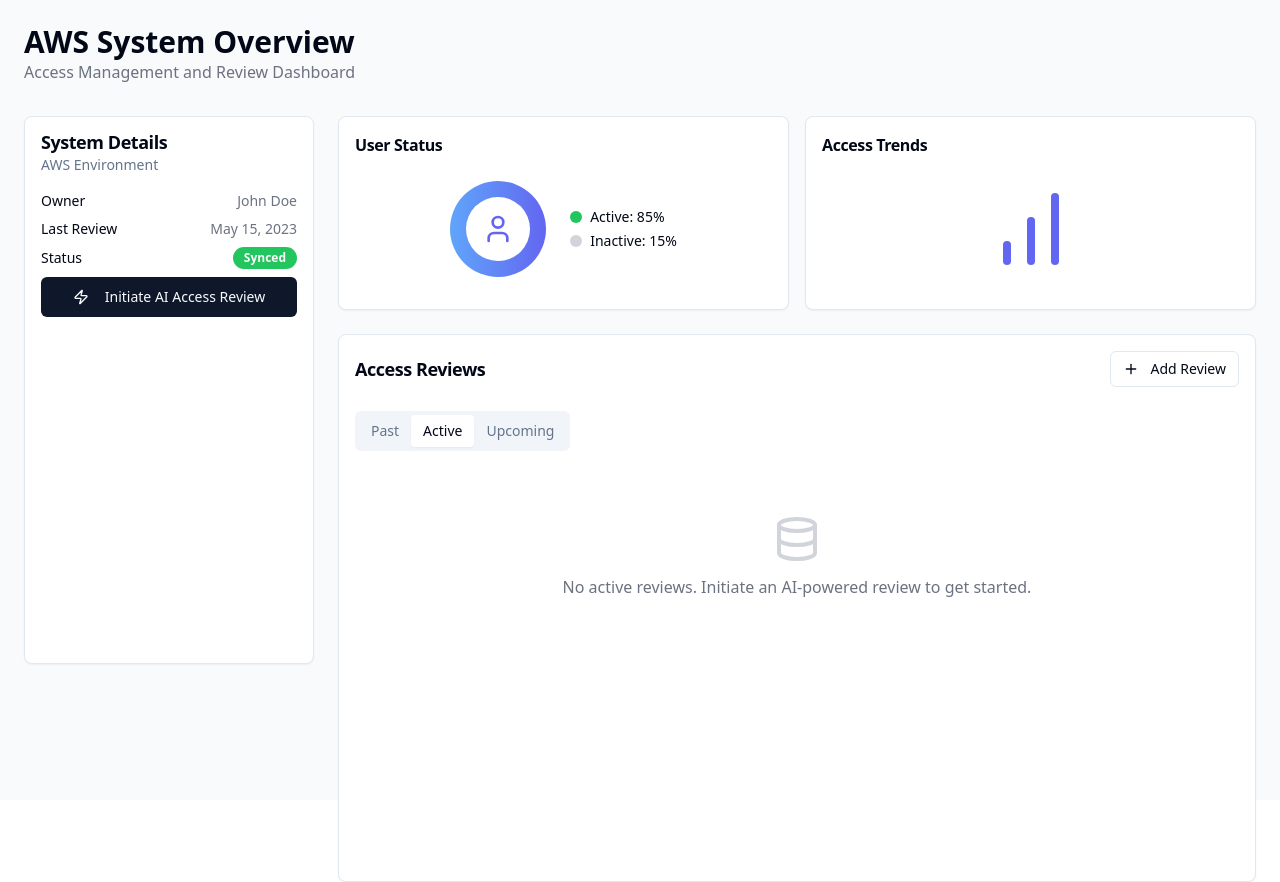
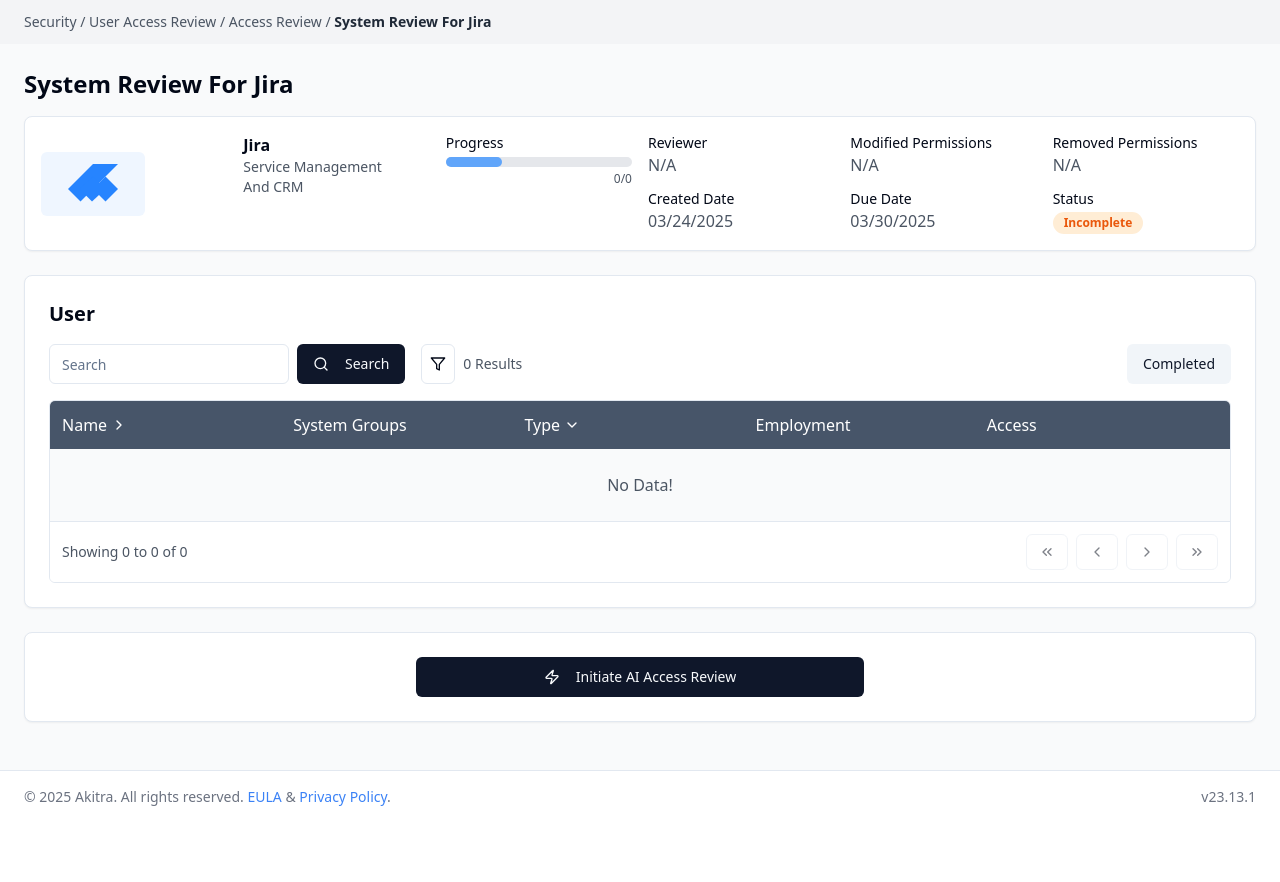
Before and after one commit to apoorvs-ai/access-mindstorm, a React (Vite) app: page / in a window 1280 px wide. After the commit the page ends 823 px from the top, so only its background shows below. Built offline with nearby package versions, Linux system fonts and the light colour scheme.

Commit message:
Refactor: Update layout

```diff
--- a/src/components/ui/card.tsx
+++ b/src/components/ui/card.tsx
@@ -10,7 +10,7 @@ const Card = React.forwardRef<
   <div
     ref={ref}
     className={cn(
-      "rounded-lg border bg-card text-card-foreground shadow-sm h-full",
+      "rounded-lg border bg-card text-card-foreground shadow-sm",
       className
     )}
     {...props}
--- a/src/pages/Index.tsx
+++ b/src/pages/Index.tsx
@@ -1,10 +1,10 @@
-
 import { useState, useEffect } from "react";
-import { Card, CardContent, CardDescription, CardHeader, CardTitle } from "@/components/ui/card";
+import { Card, CardContent, CardDescription, CardHeader, CardTitle, CardFooter } from "@/components/ui/card";
 import { Button } from "@/components/ui/button";
 import { Tabs, TabsContent, TabsList, TabsTrigger } from "@/components/ui/tabs";
 import { Badge } from "@/components/ui/badge";
 import { Skeleton } from "@/components/ui/skeleton";
+import { Input } from "@/components/ui/input";
 import {
   Zap,
   Plus,
@@ -18,7 +18,13 @@ import {
   Shield,
   Cpu,
   Database,
-  Brain
+  Brain,
+  ChevronLeft,
+  ChevronRight,
+  ChevronsLeft,
+  ChevronsRight,
+  Filter,
+  Search
 } from "lucide-react";
 import { toast } from "sonner";
 import AITaskProgressBar from "@/components/AITaskProgressBar";
@@ -30,6 +36,7 @@ const Index = () => {
   const [currentAction, setCurrentAction] = useState("");
   const [usersReviewed, setUsersReviewed] = useState<string[]>([]);
   const [analysisComplete, setAnalysisComplete] = useState(false);
+  const [searchQuery, setSearchQuery] = useState("");
 
   const loadingMessages = [
     "Scanning user permission matrices...",
@@ -92,135 +99,175 @@ const Index = () => {
   };
 
   return (
-    <div className="min-h-screen bg-gray-50 p-6">
-      <div className="mb-8">
-        <h1 className="text-3xl font-bold">AWS System Overview</h1>
-        <p className="text-gray-500">Access Management and Review Dashboard</p>
+    <div className="min-h-screen bg-gray-50">
+      {/* Breadcrumb Navigation */}
+      <div className="bg-gray-100 px-6 py-3 text-sm text-gray-600">
+        <div className="max-w-7xl mx-auto">
+          Security / User Access Review / Access Review /
+          <span className="font-semibold text-gray-800"> System Review For Jira</span>
+        </div>
       </div>
 
-      <div className="grid grid-cols-1 md:grid-cols-12 gap-6">
-        {/* System Details Card - reduced height */}
-        <Card className="md:col-span-3">
-          <CardHeader className="pb-2">
-            <CardTitle>System Details</CardTitle>
-            <CardDescription>AWS Environment</CardDescription>
-          </CardHeader>
-          <CardContent className="py-2">
-            <div className="space-y-2">
-              <div className="flex justify-between items-center">
-                <p className="text-sm font-medium">Owner</p>
-                <p className="text-sm text-gray-500">John Doe</p>
+      {/* Main Content */}
+      <div className="max-w-7xl mx-auto p-6">
+        {/* System Review Header */}
+        <h1 className="text-2xl font-bold mb-4">System Review For Jira</h1>
+
+        {/* System Info Card */}
+        <Card className="mb-6">
+          <div className="grid grid-cols-1 md:grid-cols-12 gap-4 p-4">
+            {/* Logo and System Info */}
+            <div className="md:col-span-2 flex items-center justify-center md:justify-start">
+              <div className="bg-blue-50 p-3 rounded-md">
+                <svg width="80" height="40" viewBox="0 0 80 40" fill="none" xmlns="http://www.w3.org/2000/svg">
+                  <path d="M40 0L15 25L27.5 37.5L65 0H40Z" fill="#2684FF"/>
+                  <path d="M26.5 25L39 37.5L52.5 25L40 12.5L26.5 25Z" fill="#2684FF"/>
+                  <path d="M40 25L52.5 37.5L65 25L52.5 12.5L40 25Z" fill="#2684FF"/>
+                </svg>
               </div>
-              <div className="flex justify-between items-center">
-                <p className="text-sm font-medium">Last Review</p>
-                <p className="text-sm text-gray-500">May 15, 2023</p>
             </div>
-              <div className="flex justify-between items-center">
-                <p className="text-sm font-medium">Status</p>
-                <Badge className="bg-green-500">Synced</Badge>
+
+            {/* System Details */}
+            <div className="md:col-span-2">
+              <h3 className="font-bold">Jira</h3>
+              <p className="text-sm text-gray-600">Service Management</p>
+              <p className="text-sm text-gray-600">And CRM</p>
             </div>
-              <Button
-                className="w-full mt-4"
-                onClick={handleStartReview}
-                disabled={isLoading}
-              >
-                {isLoading ? (
-                  <>
-                    <Cpu className="mr-2 h-4 w-4 animate-spin" />
-                    Processing...
-                  </>
-                ) : (
-                  <>
-                    <Zap className="mr-2 h-4 w-4" />
-                    Initiate AI Access Review
-                  </>
-                )}
+
+            {/* Progress */}
+            <div className="md:col-span-2">
+              <p className="text-sm font-medium mb-1">Progress</p>
+              <div className="h-2.5 bg-gray-200 rounded-full w-full">
+                <div className="h-2.5 bg-blue-400 rounded-full" style={{ width: '30%' }}></div>
+              </div>
+              <p className="text-right text-xs text-gray-600 mt-1">0/0</p>
+            </div>
+
+            {/* Reviewer */}
+            <div className="md:col-span-2">
+              <p className="text-sm font-medium">Reviewer</p>
+              <p className="text-gray-600">N/A</p>
+
+              <p className="text-sm font-medium mt-3">Created Date</p>
+              <p className="text-gray-600">03/24/2025</p>
+            </div>
+
+            {/* Modified Permissions */}
+            <div className="md:col-span-2">
+              <p className="text-sm font-medium">Modified Permissions</p>
+              <p className="text-gray-600">N/A</p>
+
+              <p className="text-sm font-medium mt-3">Due Date</p>
+              <p className="text-gray-600">03/30/2025</p>
+            </div>
+
+            {/* Removed Permissions & Status */}
+            <div className="md:col-span-2">
+              <p className="text-sm font-medium">Removed Permissions</p>
+              <p className="text-gray-600">N/A</p>
+
+              <p className="text-sm font-medium mt-3">Status</p>
+              <Badge className="bg-orange-100 text-orange-600 hover:bg-orange-100">Incomplete</Badge>
+            </div>
+          </div>
+        </Card>
+
+        {/* Users Section */}
+        <Card className="mb-6">
+          <CardContent className="p-6">
+            <h2 className="text-xl font-bold mb-4">User</h2>
+
+            {/* Search and Filter */}
+            <div className="flex flex-col sm:flex-row gap-4 mb-4 items-center">
+              <div className="flex w-full sm:w-auto gap-2">
+                <Input
+                  placeholder="Search"
+                  value={searchQuery}
+                  onChange={(e) => setSearchQuery(e.target.value)}
+                  className="w-full sm:w-60"
+                />
+                <Button>
+                  <Search className="h-4 w-4 mr-2" />
+                  Search
                 </Button>
               </div>
-          </CardContent>
-        </Card>
 
-        <div className="md:col-span-9 space-y-6">
-          <div className="grid grid-cols-1 md:grid-cols-2 gap-4">
-            <Card>
-              <CardHeader className="pb-2">
-                <CardTitle className="text-base">User Status</CardTitle>
-              </CardHeader>
-              <CardContent>
-                <div className="h-32 flex items-center justify-center">
-                  <div className="w-24 h-24 rounded-full bg-gradient-to-r from-blue-400 to-indigo-500 flex items-center justify-center">
-                    <div className="w-16 h-16 rounded-full bg-white flex items-center justify-center">
-                      <User className="h-8 w-8 text-indigo-500" />
+              <div className="flex items-center gap-2">
+                <Button variant="outline" className="p-2">
+                  <Filter className="h-4 w-4" />
+                </Button>
+                <span className="text-sm text-gray-600">0 Results</span>
+              </div>
+
+              <div className="ml-auto">
+                <Button variant="secondary">Completed</Button>
               </div>
             </div>
-                  <div className="ml-6 space-y-1">
-                    <div className="flex items-center">
-                      <div className="w-3 h-3 rounded-full bg-green-500 mr-2"></div>
-                      <p className="text-sm">Active: 85%</p>
+
+            {/* Table */}
+            <div className="border rounded-md overflow-hidden">
+              {/* Table Header */}
+              <div className="grid grid-cols-5 bg-slate-600 text-white p-3">
+                <div className="font-medium flex items-center">
+                  Name
+                  <ChevronRight className="h-4 w-4 ml-1" />
                 </div>
-                    <div className="flex items-center">
-                      <div className="w-3 h-3 rounded-full bg-gray-300 mr-2"></div>
-                      <p className="text-sm">Inactive: 15%</p>
+                <div className="font-medium">System Groups</div>
+                <div className="font-medium flex items-center">
+                  Type
+                  <ChevronRight className="h-4 w-4 ml-1 rotate-90" />
+                </div>
+                <div className="font-medium">Employment</div>
+                <div className="font-medium">Access</div>
+              </div>
+
+              {/* Table Body */}
+              <div className="p-6 bg-gray-50 text-center">
+                <p className="text-gray-600">No Data!</p>
+              </div>
+
+              {/* Table Footer */}
+              <div className="p-3 bg-white border-t flex justify-between items-center text-sm">
+                <span className="text-gray-600">Showing 0 to 0 of 0</span>
+                <div className="flex gap-2">
+                  <Button variant="outline" size="sm" disabled>
+                    <ChevronsLeft className="h-4 w-4" />
+                  </Button>
+                  <Button variant="outline" size="sm" disabled>
+                    <ChevronLeft className="h-4 w-4" />
+                  </Button>
+                  <Button variant="outline" size="sm" disabled>
+                    <ChevronRight className="h-4 w-4" />
+                  </Button>
+                  <Button variant="outline" size="sm" disabled>
+                    <ChevronsRight className="h-4 w-4" />
+                  </Button>
                 </div>
               </div>
             </div>
           </CardContent>
         </Card>
-            <Card>
+
+        {/* Review Actions */}
+        {isReviewStarted && (
+          <Card className="mb-6">
             <CardHeader className="pb-2">
-                <CardTitle className="text-base">Access Trends</CardTitle>
+              <CardTitle>AI Access Review Progress</CardTitle>
+              <CardDescription>
+                {isLoading ? "Processing access patterns and detecting anomalies..." : "AI analysis complete"}
+              </CardDescription>
             </CardHeader>
             <CardContent>
-                <div className="h-32 flex items-center justify-center">
-                  <BarChart className="h-24 w-24 text-indigo-500" />
-                </div>
-              </CardContent>
-            </Card>
-          </div>
-
-          <Card>
-            <CardHeader className="pb-0">
-              <div className="flex justify-between items-center">
-                <CardTitle>Access Reviews</CardTitle>
-                <Button size="sm" variant="outline">
-                  <Plus className="h-4 w-4 mr-1" /> Add Review
-                </Button>
-              </div>
-            </CardHeader>
-            <CardContent className="pt-6">
-              <Tabs defaultValue="active">
-                <TabsList className="mb-4">
-                  <TabsTrigger value="past">Past</TabsTrigger>
-                  <TabsTrigger value="active">Active</TabsTrigger>
-                  <TabsTrigger value="upcoming">Upcoming</TabsTrigger>
-                </TabsList>
-
-                <TabsContent value="active" className="mt-0">
-                  {isReviewStarted ? (
-                    <div className="space-y-4">
-                      <div className="bg-indigo-50 p-4 rounded-md border border-indigo-100">
-                        <h3 className="font-medium text-indigo-800 mb-3 flex items-center">
-                          {isLoading ? (
-                            <>
-                              <FileSearch className="h-5 w-5 mr-2 text-indigo-600" />
-                              AI Access Review In Progress
-                            </>
-                          ) : (
-                            <>
-                              <Shield className="h-5 w-5 mr-2 text-indigo-600" />
-                              AI Access Review Complete
-                            </>
-                          )}
-                        </h3>
-
               {isLoading && (
-                          <div className="space-y-3">
-                            <div className="flex items-center justify-center mb-1 relative">
-                              <div className="w-16 h-16 rounded-full bg-indigo-100 flex items-center justify-center mb-1 animate-pulse">
+                <div className="bg-indigo-50 p-4 rounded-md border border-indigo-100 mb-4">
+                  <div className="flex justify-center mb-4">
+                    <div className="relative">
+                      <div className="w-16 h-16 rounded-full bg-indigo-100 flex items-center justify-center">
                         <Brain className="h-8 w-8 text-indigo-500" />
                       </div>
                       <div className="absolute top-0 left-0 w-full h-full flex items-center justify-center">
                         <div className="w-16 h-16 rounded-full border-4 border-indigo-400 border-t-transparent animate-spin"></div>
+                      </div>
                     </div>
                   </div>
 
@@ -232,18 +279,14 @@ const Index = () => {
               )}
 
               {analysisComplete && (
-                          <div className="space-y-2">
-                            <div className="flex items-center justify-center mb-1">
+                <div className="flex justify-center mb-4">
                   <div className="w-16 h-16 rounded-full bg-green-100 flex items-center justify-center">
-                                <Brain className="h-8 w-8 text-green-500" />
+                    <CheckCircle className="h-8 w-8 text-green-500" />
                   </div>
                 </div>
-                            <p className="text-sm text-center text-indigo-600 font-medium">Analysis complete. Review recommendations below.</p>
-                          </div>
               )}
-                      </div>
 
-                      <div className="grid grid-cols-1 md:grid-cols-2 lg:grid-cols-3 gap-4">
+              <div className="grid grid-cols-1 md:grid-cols-3 gap-4">
                 {usersReviewed.includes("Alice Smith") ? (
                   <UserCard
                     name="Alice Smith"
@@ -283,36 +326,47 @@ const Index = () => {
 
               {analysisComplete && (
                 <Button
-                          className="w-full mt-2"
+                  className="w-full mt-4"
                   onClick={() => toast.success("Recommendations applied successfully")}
                 >
                   <CheckCircle className="h-4 w-4 mr-2" />
                   Apply AI Recommendations
                 </Button>
               )}
-                    </div>
-                  ) : (
-                    <div className="text-center py-12">
-                      <Database className="h-12 w-12 text-gray-300 mx-auto mb-3" />
-                      <p className="text-gray-500">No active reviews. Initiate an AI-powered review to get started.</p>
-                    </div>
-                  )}
-                </TabsContent>
-
-                <TabsContent value="past" className="mt-0">
-                  <div className="text-center py-12">
-                    <p className="text-gray-500">No past reviews found.</p>
-                  </div>
-                </TabsContent>
-
-                <TabsContent value="upcoming" className="mt-0">
-                  <div className="text-center py-12">
-                    <p className="text-gray-500">No upcoming reviews scheduled.</p>
-                  </div>
-                </TabsContent>
-              </Tabs>
             </CardContent>
           </Card>
+        )}
+
+        {!isReviewStarted && (
+          <Card className="mb-6">
+            <CardContent className="p-6 flex justify-center">
+              <Button
+                className="w-full max-w-md"
+                onClick={handleStartReview}
+                disabled={isLoading}
+              >
+                {isLoading ? (
+                  <>
+                    <Cpu className="mr-2 h-4 w-4 animate-spin" />
+                    Processing...
+                  </>
+                ) : (
+                  <>
+                    <Zap className="mr-2 h-4 w-4" />
+                    Initiate AI Access Review
+                  </>
+                )}
+              </Button>
+            </CardContent>
+          </Card>
+        )}
+      </div>
+
+      {/* Footer */}
+      <div className="bg-white py-4 border-t mt-auto">
+        <div className="max-w-7xl mx-auto px-6 flex justify-between items-center text-sm text-gray-500">
+          <div>© 2025 Akitra. All rights reserved. <a href="#" className="text-blue-500">EULA</a> & <a href="#" className="text-blue-500">Privacy Policy</a>.</div>
+          <div>v23.13.1</div>
         </div>
       </div>
     </div>
```
Lines whose indentation alone changed are shown as unchanged.
